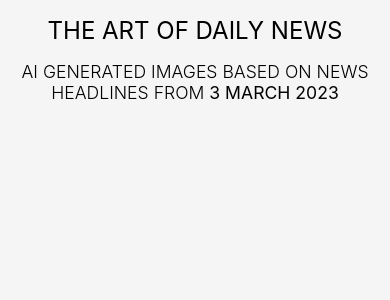
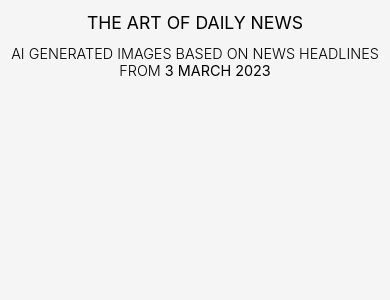
Before and after one commit to delektowski/news-in-images, a Node server app: page / in a window 390 px wide. Shown: the top 300 px of the page. Run offline with Node 20, Linux system fonts and the light colour scheme; data that the repository does not hold is empty; some libraries are stand-ins or nearby versions.

Commit message:
fix mobile styles

```diff
--- a/public/css/main.css
+++ b/public/css/main.css
@@ -58,7 +58,6 @@ a, .a:hover, .a:visited, .a:focus, .a:active {
     margin-block-end: .5rem;
 }
 
-
 .image-container:hover .img-title {
     color: inherit;
 }
@@ -76,6 +75,16 @@ a, .a:hover, .a:visited, .a:focus, .a:active {
 }
 
 @media screen and (max-width: 512px) {
+    .main-title {
+        font-size: 1.1rem;
+    }
+
+    .main-subtitle {
+        font-size: .9rem;
+    }
+    .image-container {
+        inline-size: 96vw;
+    }
     .images-container {
         justify-content: center;
     }
```
